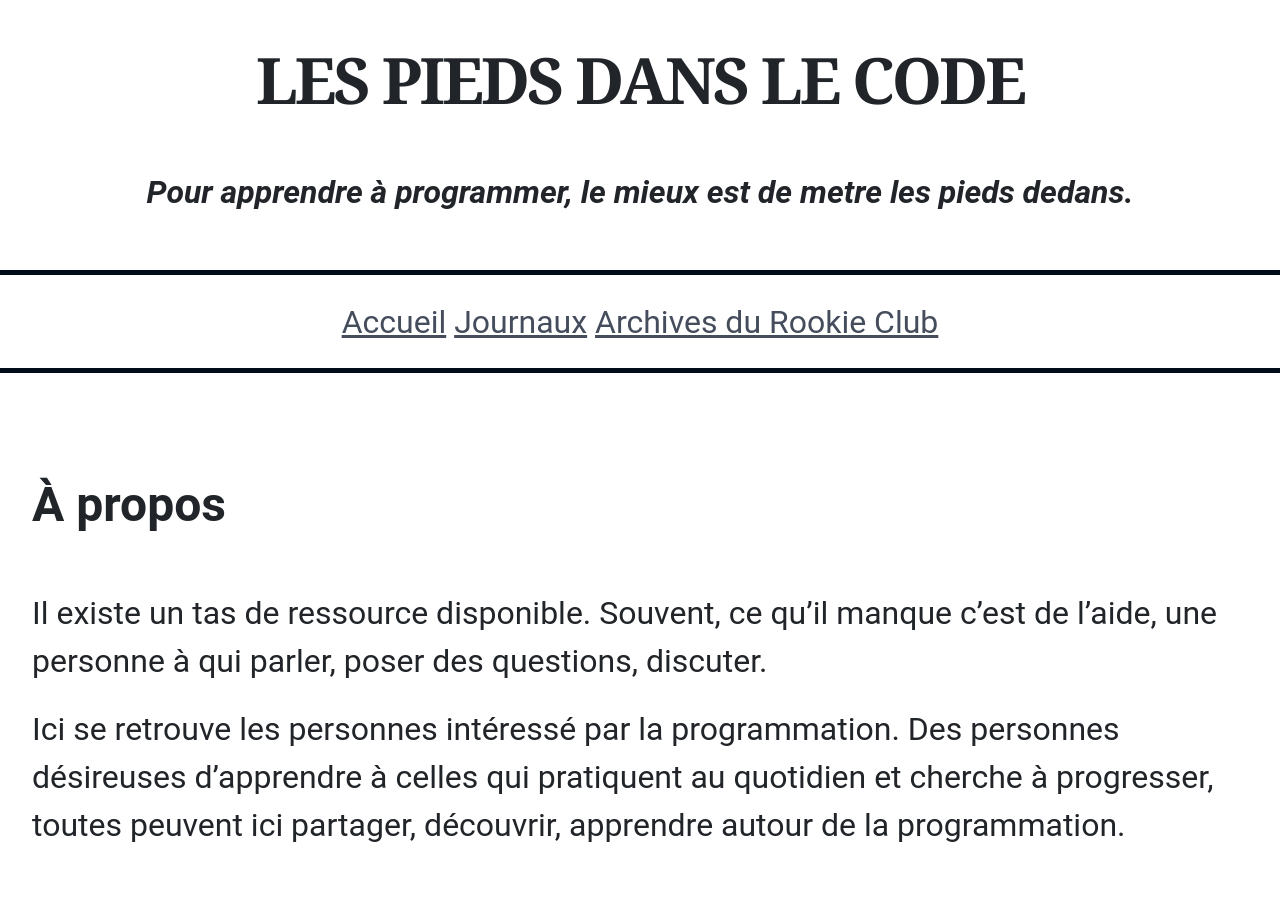
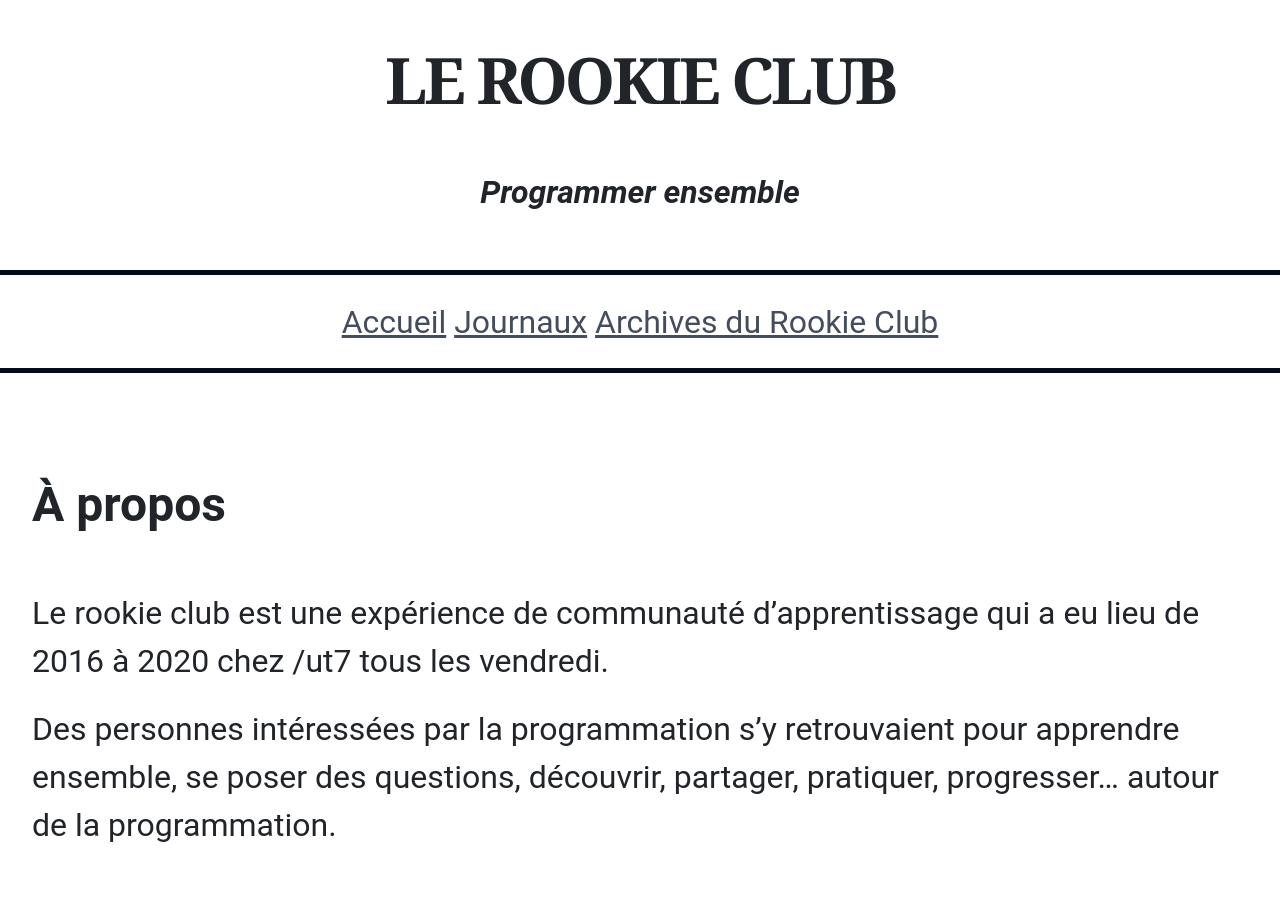
Before and after one commit to rookie-club/rookie-club.github.io, a Jekyll site: the page built from index.md, in a window 1280 px wide. Built offline with Jekyll 4.4.1, drawn with Linux system fonts in a browser that asks for light colours.

Commit message:
Rends au rookie club ce qui appartient au rookie club

```diff
--- a/Gemfile
+++ b/Gemfile
@@ -3,3 +3,4 @@
 source "https://rubygems.org"
 
 gem "jekyll"
+gem "webrick"
--- a/_config.yml
+++ b/_config.yml
@@ -1 +1 @@
-title: Les pieds dans le code
+title: Rookie Club
--- a/_layouts/default.html
+++ b/_layouts/default.html
@@ -61,8 +61,8 @@
   </head>
   <body>
     <header>
-      <h1>Les&nbsp;pieds dans&nbsp;le&nbsp;code</h1>
-      <em>Pour&nbsp;apprendre&nbsp;à&nbsp;programmer, le&nbsp;mieux&nbsp;est&nbsp;de&nbsp;metre&nbsp;les&nbsp;pieds&nbsp;dedans.</em>
+      <h1>Le Rookie Club</h1>
+      <em>Programmer ensemble</em>
     </header>
     <nav>
       <a href="/">Accueil</a>
--- a/index.md
+++ b/index.md
@@ -1,12 +1,11 @@
 ---
 layout: default
-title: Les pieds dans le code
+title: Rookie Club
 ---
 
 
 ## À propos
 
+Le rookie club est une expérience de communauté d'apprentissage qui a eu lieu de 2016 à 2020 chez /ut7 tous les vendredi.
 
-Il existe un tas de ressource disponible. Souvent, ce qu'il manque c'est de l'aide, une personne à qui parler, poser des questions, discuter.
-
-Ici se retrouve les personnes intéressé par la programmation. Des personnes désireuses d’apprendre à celles qui pratiquent au quotidien et cherche à progresser, toutes peuvent ici partager, découvrir, apprendre autour de la programmation.
+Des personnes intéressées par la programmation s'y retrouvaient pour apprendre ensemble, se poser des questions, découvrir, partager, pratiquer, progresser... autour de la programmation.
```
Also changed, not shown: rookieclub/exercices.md (+1 -1 lines), rookieclub/index.md (+2 -3 lines), Gemfile.lock, 1 other file.
